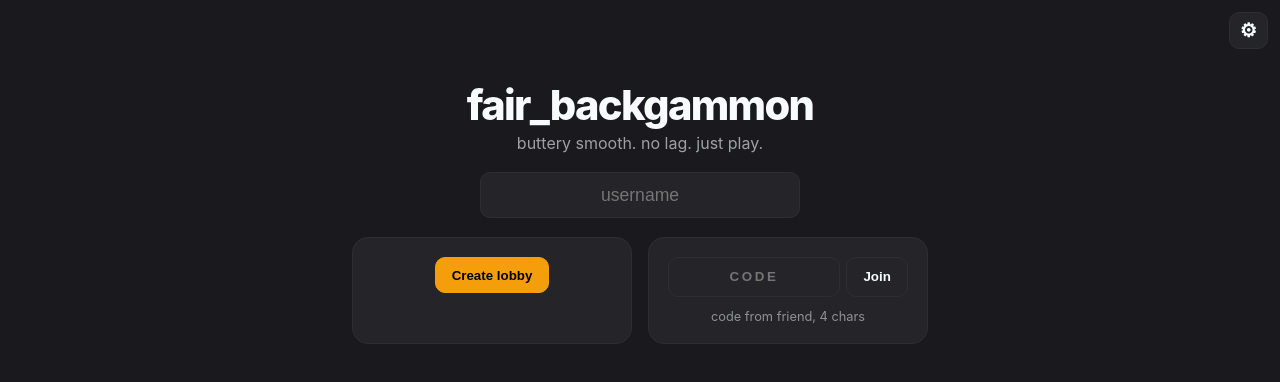
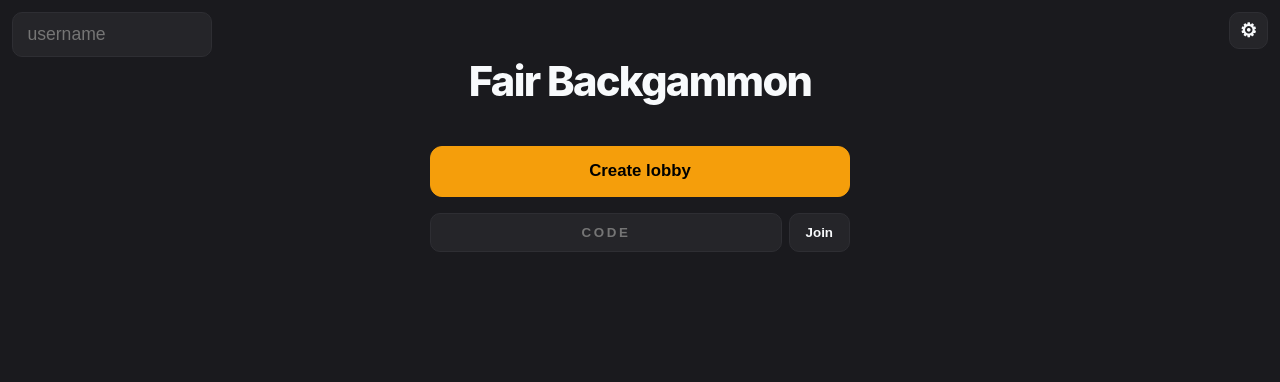
Before and after one commit to danelthedev/fair_backgammon, a React (Vite) app in the folder web/: page / in a window 1280 px wide. Shown: the top 382 px of the page. Built offline with nearby package versions, Linux system fonts and the light colour scheme.

Commit message:
good homepage and base for the backgammon game

```diff
--- a/web/src/App.tsx
+++ b/web/src/App.tsx
@@ -1,4 +1,5 @@
 import { useState } from 'react'
+import { leaveLobby } from './api'
 import { Lobby } from './Lobby'
 import { Board } from './Board'
 import { SettingsButton } from './Settings'
@@ -15,7 +16,6 @@ export default function App() {
   }
   const leave = async () => {
     if (code) {
-      const { leaveLobby } = await import('./api')
       await leaveLobby(code).catch(() => {})
     }
     setCode(null)
--- a/web/src/Board.tsx
+++ b/web/src/Board.tsx
@@ -514,7 +514,7 @@ export function Board({ code, username, onLeave }: { code: string; username: str
   return (
     <div className="boardWrap" onContextMenu={e => e.preventDefault()}>
       <div className="topBar">
-        {winner ? <span className="turn big">{winner} wins!</span> : !(server.players[0] && server.players[1]) ? <span className="codePill">{code}</span> : <span />}
+        {winner ? <span className="turn big">{winner} wins! {scores?.[0] ?? 0}-{scores?.[1] ?? 0}</span> : !(server.players[0] && server.players[1]) ? <span className="codePill">{code}</span> : <span />}
         <div style={{ display: 'flex', gap: '8px' }}>
           {!winner && server.players[0] && server.players[1] && (
             <button className="btn small ghost" onClick={requestResign} style={{ color: '#f87171', borderColor: '#7f1d1d' }}>
@@ -612,12 +612,10 @@ export function Board({ code, username, onLeave }: { code: string; username: str
       </div>
       {winner && (
         <div className="rematchBox" style={{ textAlign: 'center', margin: '16px 0' }}>
-          <div className="turn big">{winner} wins! {scores?.[0] ?? 0}-{scores?.[1] ?? 0}</div>
           <button className="btn primary large" onClick={requestRematch} disabled={rematch?.[myIdx]} style={{ marginTop: 10 }}>
             {rematch?.[myIdx] ? 'Waiting for opponent...' : 'Rematch'}
           </button>
           {rematch?.[opponentIdx] && !rematch?.[myIdx] && <div className="hint" style={{ marginTop: 6 }}>Opponent wants rematch</div>}
-          <button className="btn small ghost" onClick={onLeave} style={{ marginTop: 10, marginLeft: 8 }}>Leave lobby</button>
         </div>
       )}
     </div>
--- a/web/src/Lobby.tsx
+++ b/web/src/Lobby.tsx
@@ -33,15 +33,14 @@ export function Lobby({ onEnter }: { onEnter: (code: string, user: string) => vo
   }
 
   return (
-    <div className="lobby">
-      <h1 className="title">fair_backgammon</h1>
-      <p className="subtitle">buttery smooth. no lag. just play.</p>
+    <div className="lobby" style={{ marginTop: '3vh' }}>
+      <input className="input user" placeholder="username" value={user} onChange={e => setUser(e.target.value)} maxLength={20} style={{ position: 'fixed', top: 12, left: 12, width: 200, textAlign: 'left', margin: 0, zIndex: 100 }} />
+      <h1 className="title" style={{ textAlign: 'center' }}>Fair Backgammon</h1>
 
-      <input className="input user" placeholder="username" value={user} onChange={e => setUser(e.target.value)} maxLength={20} />
 
-      <div className="cards">
-        <div className="card">
-          <button className="btn primary" onClick={handleCreate}>Create lobby</button>
+      <div className="cards" style={{ gridTemplateColumns: '1fr', maxWidth: 420, marginLeft: 'auto', marginRight: 'auto', marginTop: '2.5rem' }}>
+        <div style={{ display: 'flex', flexDirection: 'column', alignItems: 'center', gap: 8 }}>
+          <button className="btn primary large" style={{ width: '100%' }} onClick={handleCreate}>Create lobby</button>
           {created && (
             <div className="codeBox">
               <span className="code">{created}</span>
@@ -51,16 +50,15 @@ export function Lobby({ onEnter }: { onEnter: (code: string, user: string) => vo
           )}
         </div>
 
-        <div className="card">
+        <div style={{ display: 'flex', flexDirection: 'column', gap: 8 }}>
           <div className="joinRow">
             <input className="input codeInput" placeholder="CODE" value={code} onChange={e => setCode(e.target.value.toUpperCase())} maxLength={4} />
             <button className="btn" onClick={() => handleJoin()}>Join</button>
           </div>
-          <span className="hint">code from friend, 4 chars</span>
         </div>
       </div>
 
-      {err && <div className="error">{err}</div>}
+      {err && <div className="error" style={{ maxWidth: 420, marginLeft: 'auto', marginRight: 'auto' }}>{err}</div>}
     </div>
   )
 }
--- a/web/src/index.css
+++ b/web/src/index.css
@@ -3,7 +3,7 @@
 body{font-family:Inter,system-ui,sans-serif;background:var(--bg);color:var(--white);min-height:100vh}
 .title{font-size:2.6rem;letter-spacing:-.04em;font-weight:800}
 .subtitle{opacity:.6;margin-top:.2rem}
-.lobby{max-width:640px;margin:6vh auto;padding:2rem;text-align:center}
+.lobby{max-width:960px;margin:6vh auto;padding:2rem;text-align:center}
 .input{width:100%;padding:.7rem .9rem;border-radius:10px;border:1px solid var(--line);background:var(--card);color:var(--white);outline:none}
 .input:focus{border-color:var(--accent)}
 .input.user{max-width:320px;margin:1.2rem auto;display:block;text-align:center;font-size:1.1rem}
@@ -98,5 +98,6 @@ body{font-family:Inter,system-ui,sans-serif;background:var(--bg);color:var(--whi
 .offStack .checker.small:not(:first-child){margin-top:-5px}
 .checker.fly{position:absolute;z-index:30;pointer-events:none;transition: left .38s ease, top .38s ease;box-shadow:0 8px 18px rgba(0,0,0,.6),inset 0 2px 3px rgba(255,255,255,.45)}
 .boardWrap{position:relative}
-@media(max-width:1100px){.boardWrap{padding:1rem}.boardRow{flex-direction:column}.sideBtn{position:relative;flex:none;width:100%;height:auto;display:flex;flex-direction:row;justify-content:center;gap:10px;margin:1rem auto;align-self:stretch}.sideBtn .btn{position:static;transform:none}.offTray{position:static;transform:none;flex:none;width:100%;flex-direction:row;justify-content:center;margin:1rem auto;min-height:auto;order:0}.offTray.trough{height:auto;min-height:auto}.troughInner{flex-direction:row}}
+.rematchBox{padding-right:42px}
+@media(max-width:1100px){.boardWrap{padding:1rem}.boardRow{flex-direction:column}.sideBtn{position:relative;flex:none;width:100%;height:auto;display:flex;flex-direction:row;justify-content:center;gap:10px;margin:1rem auto;align-self:stretch}.sideBtn .btn{position:static;transform:none}.offTray{position:static;transform:none;flex:none;width:100%;flex-direction:row;justify-content:center;margin:1rem auto;min-height:auto;order:0}.offTray.trough{height:auto;min-height:auto}.troughInner{flex-direction:row}.rematchBox{padding-right:0}}
 @media(max-width:900px){.cards{grid-template-columns:1fr}.point{height:260px}.checker{width:36px;height:36px}.board{min-height:560px}}
```
